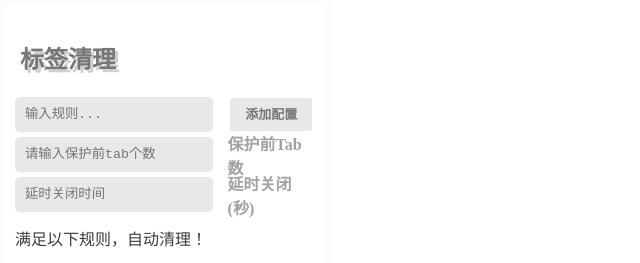
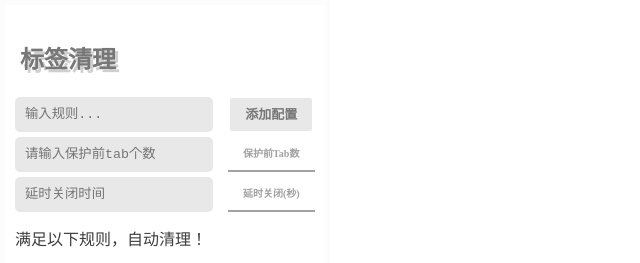
Before and after one commit to 18476305640/TabAutoClose, a browser extension: page index.html in a window 1280 px wide. Shown: the whole page, without its empty margins (0-640 px from the left). Drawn offline with Linux system fonts and the light colour scheme.

Commit message:
'简单改了一下样式'

```diff
--- a/index.html
+++ b/index.html
@@ -46,6 +46,13 @@
 			justify-content: space-around;
 			font-weight:700;
 			color: #a2a2a2;
+		}
+		.input-desc {
+			border-bottom: 2px solid #a2a2a2;
+			height: 33px;
+			line-height:33px;
+			font-size: 10px;
+			cursor: pointer;
 		}
 
 		.item {
@@ -175,14 +182,14 @@
 	</div>
 	<div id="control">
 		<input type="number" id="secure-range" placeholder="请输入保护前tab个数" />
-		<div>
+		<div class="input-desc">
 			保护前Tab数
 		</div>
 
 	</div>
 	<div id="control">
 		<input type="number" id="delayed" placeholder="延时关闭时间" title="保护活跃标签前面tab个数" />
-		<div>
+		<div class="input-desc">
 			延时关闭(秒)
 		</div>
 	</div>
```
